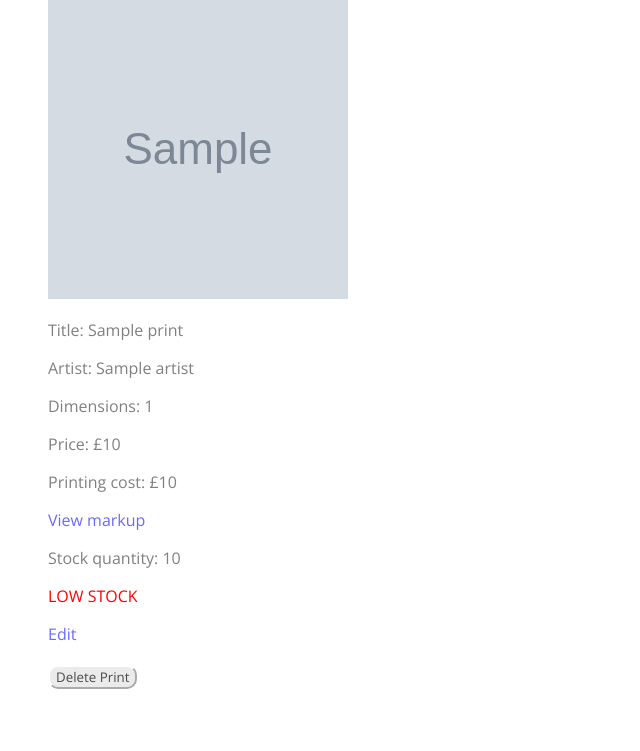
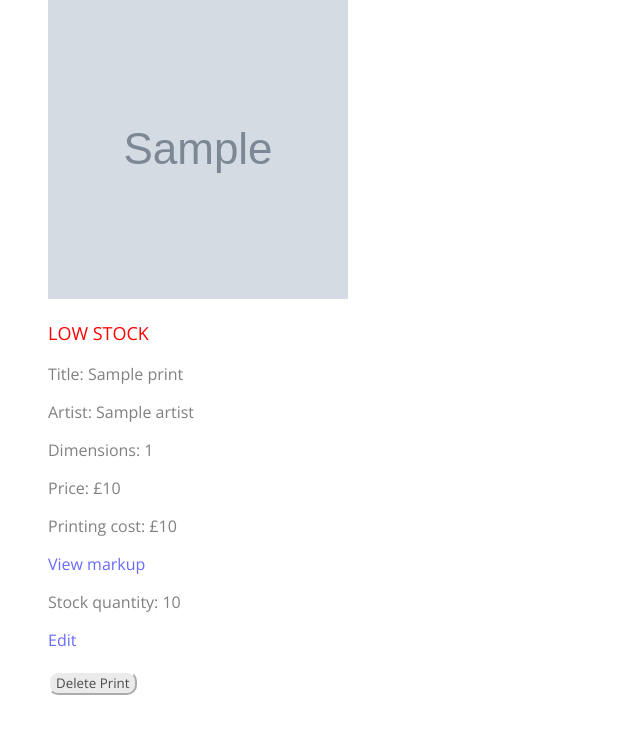
Before and after one commit to stephaniepboyne/First-Project-, a Flask app: page /prints in a window 1280 px wide. Shown: the part 211-962 px from the top of the page, without its empty margins (0-640 px from the left). Before the commit the page ends 900 px from the top, so only its background shows below. Run offline with Flask 2, Linux system fonts and the light colour scheme; grey boxes marked "Sample" are stand-in pictures; a database or web service that is not in the repository returns one stand-in record (values such as "Sample title"); some libraries are stand-ins or nearby versions.

Commit message:
low stock red font

```diff
--- a/static/css/main.css
+++ b/static/css/main.css
@@ -194,7 +194,7 @@ body > header > h1 > a:hover {
 
 .low {
     font-family: 'Open Sans', sans-serif;
-    font-size: medium;
+    font-size: large;
     color: rgb(255, 0, 0);
     text-align:left;
     text-decoration: none;
--- a/templates/prints/index.html
+++ b/templates/prints/index.html
@@ -8,6 +8,13 @@
     {% for print in all_prints %}
         <li>
             <img src="{{ print.image_print_pathway }}" alt="Print" class="print_print_image">
+            <div class="low">{% if print.stock < 50 %}
+                {% if print.stock == 0 %}
+                    <p>OUT OF STOCK</p>
+                {% else %}
+                <p>LOW STOCK</p>
+                {% endif %}
+            {% endif %}</div>
             <p>Title: {{ print.title }}</p>
             <p>Artist: {{ print.artist.name }}</p>
             <p>Dimensions: {{ print.size }}</p>
@@ -15,13 +22,6 @@
             <p>Printing cost: £{{ print.printing_cost }}</p>
             <a href="/prints/{{ print.id }}/markup" class="view_markup">View markup</a>
             <p>Stock quantity: {{ print.stock }}</p>
-            <div class="low">{% if print.stock < 50 %}
-                {% if print.stock == 0 %}
-                    <p>OUT OF STOCK</p>
-                {% else %}
-                <p>LOW STOCK</p>
-                {% endif %}
-            {% endif %}</div>
             <a href="/prints/{{ print.id }}/edit" class="edit">Edit</a>
             <form action="/prints/{{ print.id }}/delete" method="POST" class="delete_print">
                 <input type="submit" value="Delete Print" class="button">
```
